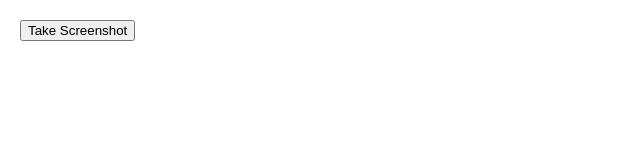
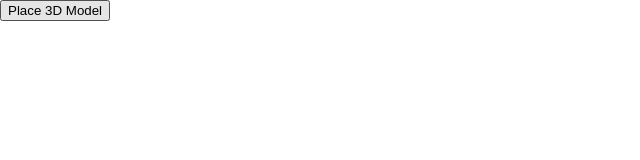
Before and after one commit to shubhanshushrimali/arjs, a plain HTML site: page index.html in a window 1280 px wide. Shown: the whole page, without its empty margins (0-640 px from the left). Drawn offline with Linux system fonts and the light colour scheme.

Commit message:
Update index.html

```diff
--- a/index.html
+++ b/index.html
@@ -3,14 +3,14 @@
 <head>
     <meta charset="UTF-8">
     <meta name="viewport" content="width=device-width, initial-scale=1.0">
-    <title>AR Screenshot with Three.js</title>
+    <title>WebAR with 3D Model</title>
     <style>
         body { margin: 0; overflow: hidden; }
-        #screenshot-button { position: absolute; top: 20px; left: 20px; }
     </style>
 </head>
 <body>
-    <button id="screenshot-button">Take Screenshot</button>
+    <button id="place-button">Place 3D Model</button>
+    <button id="screenshot-button" style="display: none;">Take Screenshot</button>
     <script type="module" src="app.js"></script>
 </body>
 </html>
```
